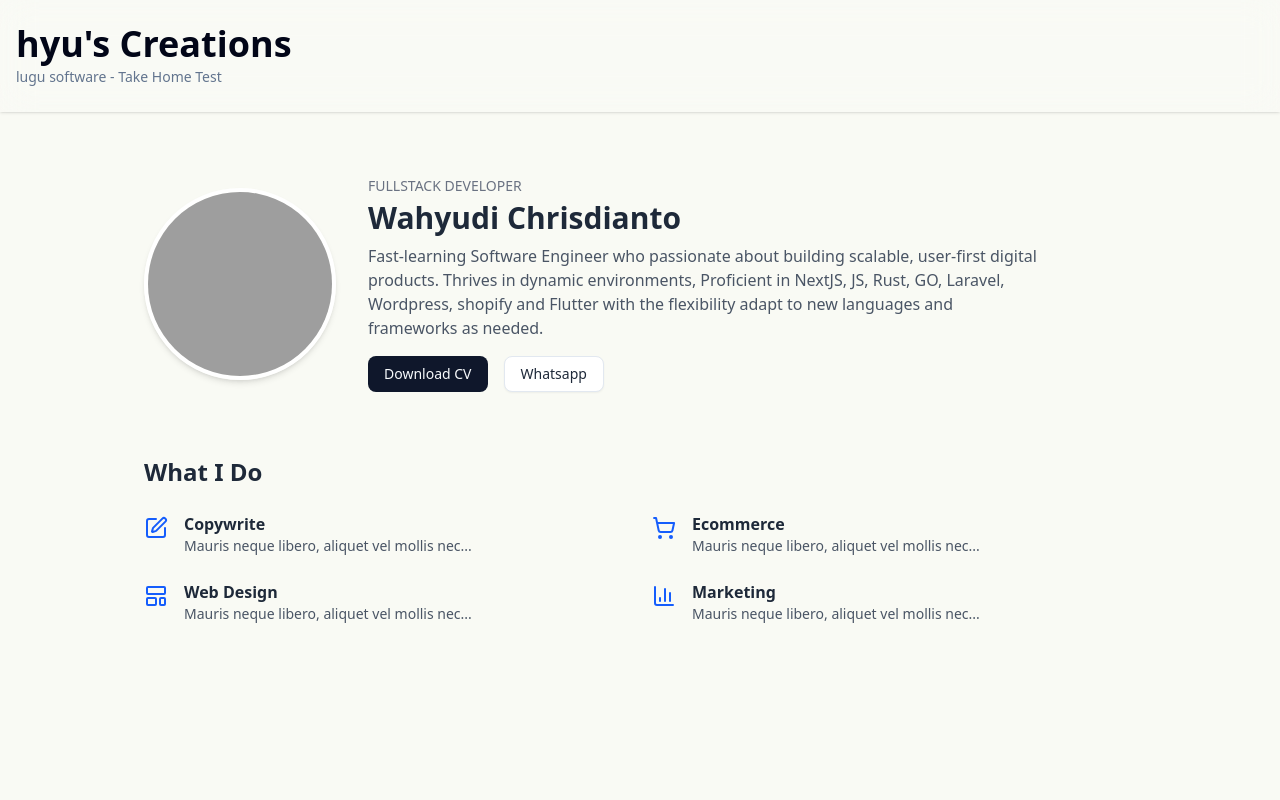
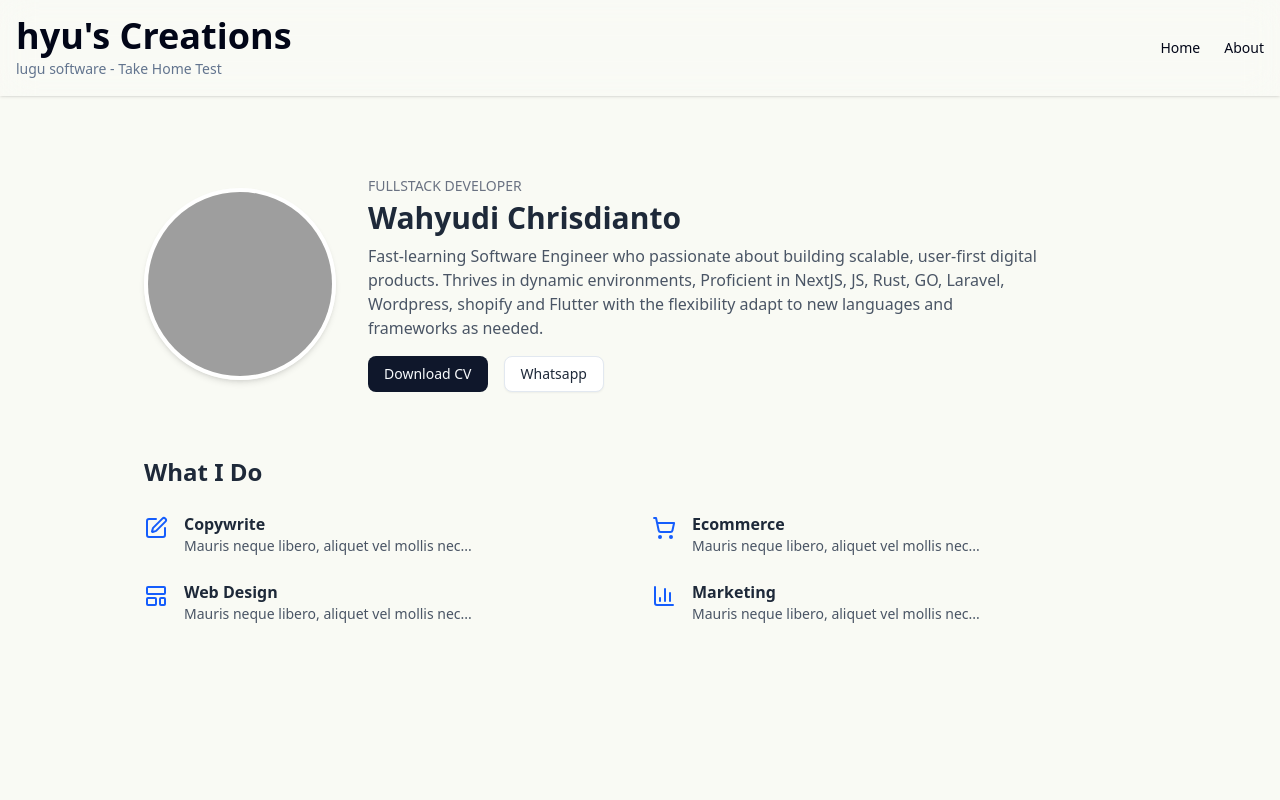
Before and after one commit to omowahyu/luguHomeTest, a Next.js app: page /about in a window 1280 px wide. Shown: the top 800 px of the page. Built offline with nearby package versions, Linux system fonts and the light colour scheme; grey boxes are pictures that could not be loaded.

Commit message:
fix header nav not showed

```diff
--- a/components/Templates/Header.tsx
+++ b/components/Templates/Header.tsx
@@ -1,8 +1,21 @@
+"use client";
+
+import Link from "next/link";
+import { useState } from "react";
+import { Menu, X } from "lucide-react";
+
 export default function Header() {
+  const [isOpen, setIsOpen] = useState(false);
+
   return (
-    <header className="bg-white/10 shadow fixed backdrop-blur-lg w-full z-40">
-      <div className="max-w-7xl mx-auto my-6">
-        <div className="px-4">
+    <header
+      className={`bg-white/10 shadow fixed backdrop-blur-lg w-full z-40 transition-all ${
+        isOpen ? "pb-24" : "pb-0"
+      }`}
+    >
+      <div className="max-w-7xl mx-auto px-4 py-4 flex justify-between items-center">
+        {/* Branding */}
+        <div>
           <h1 className="text-2xl md:text-4xl font-bold">
             hyu&apos;s Creations
           </h1>
@@ -10,7 +23,48 @@ export default function Header() {
             lugu software - Take Home Test
           </span>
         </div>
+
+        {/* Desktop nav */}
+        <nav className="hidden md:flex items-center gap-6 text-sm font-medium">
+          <Link href="/" className="hover:underline transition">
+            Home
+          </Link>
+          <Link href="/about" className="hover:underline transition">
+            About
+          </Link>
+        </nav>
+
+        {/* Mobile menu toggle */}
+        <button
+          className="md:hidden p-2 text-gray-700"
+          onClick={() => setIsOpen(!isOpen)}
+          aria-label="Toggle Menu"
+        >
+          {isOpen ? <X className="w-6 h-6" /> : <Menu className="w-6 h-6" />}
+        </button>
       </div>
+
+      {/* Mobile dropdown nav */}
+      {isOpen && (
+        <div className="md:hidden px-4 py-2">
+          <nav className="flex flex-col gap-2 text-sm font-medium">
+            <Link
+              href="/"
+              className="hover:underline py-4"
+              onClick={() => setIsOpen(false)}
+            >
+              Home
+            </Link>
+            <Link
+              href="/about"
+              className="hover:underline py-4"
+              onClick={() => setIsOpen(false)}
+            >
+              About
+            </Link>
+          </nav>
+        </div>
+      )}
     </header>
   );
 }
```
